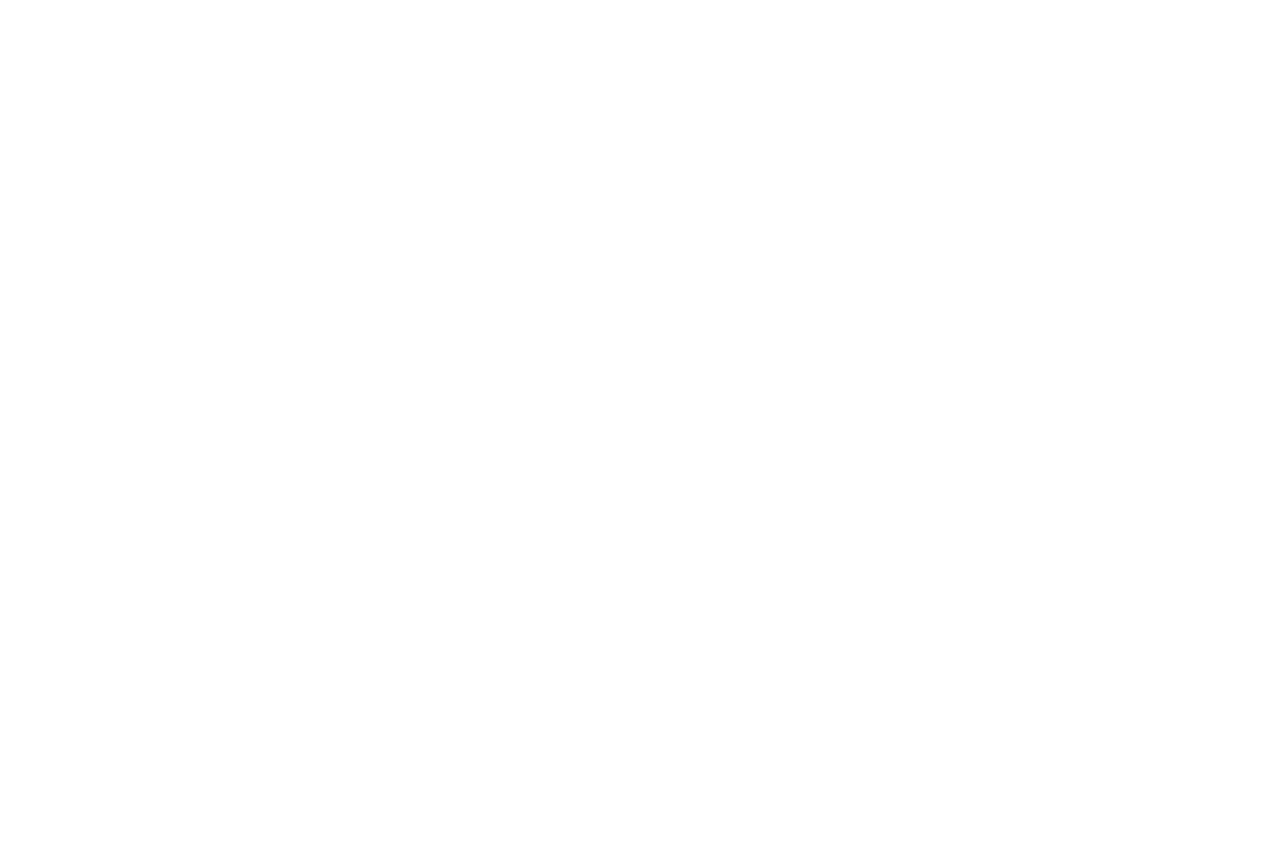
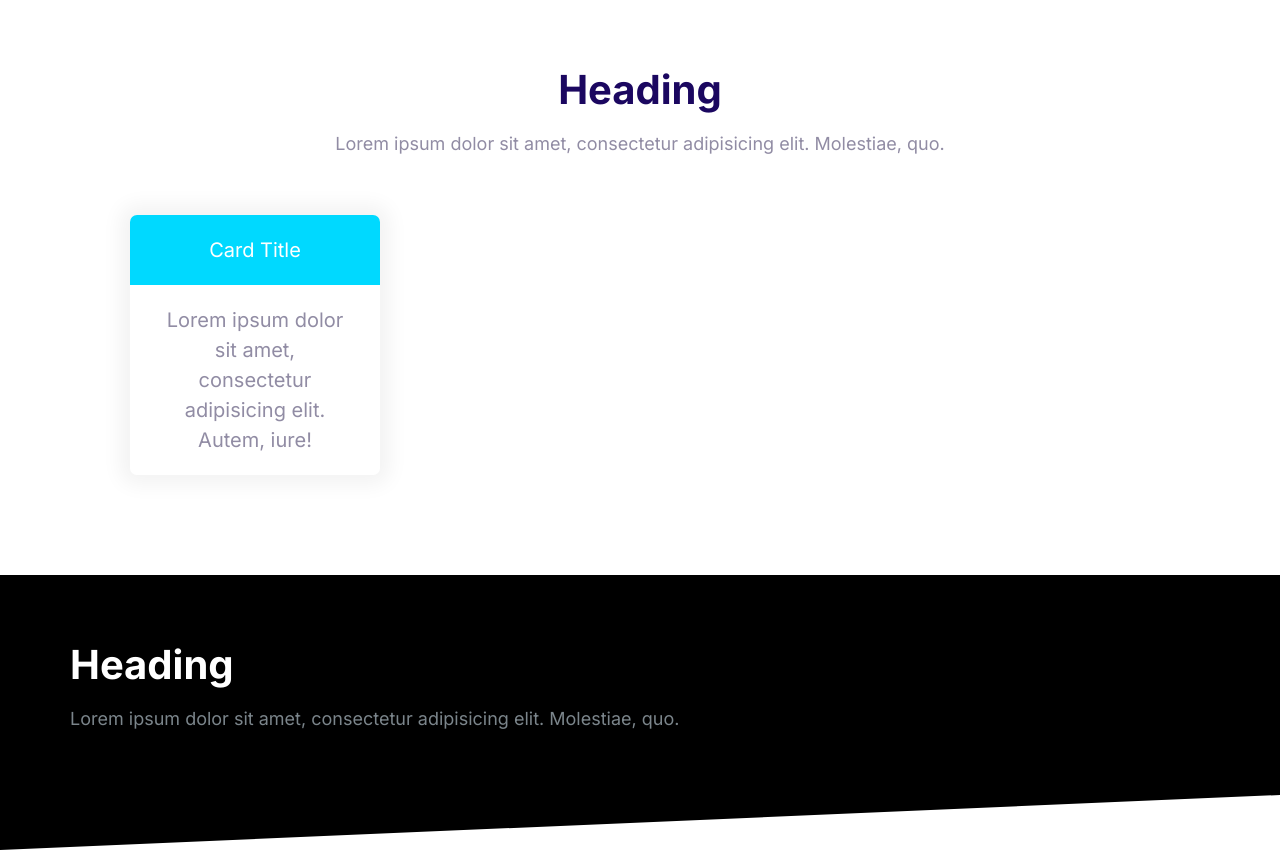
Before and after one commit to jkvithanage/Moshify, a plain HTML site: page index.html in a window 1280 px wide. Before the commit the page ends 800 px from the top, so only its background shows below. Drawn offline with Linux system fonts and the light colour scheme.

Commit message:
Build block components.

```diff
--- a/css/styles.css
+++ b/css/styles.css
@@ -596,3 +596,41 @@
   max-height: 100vh;
   opacity: 1;
 }
+
+/* Blocks */
+.block {
+  --padding-vertical: 6rem;
+  padding: var(--padding-vertical) 2rem;
+}
+
+.block__header {
+  text-align: center;
+}
+
+.block__heading {
+  margin-top: 0;
+}
+
+.block--dark {
+  background: black;
+  color: #7b858b;
+}
+
+.block--dark .block__heading {
+  color: white;
+}
+
+.block--skewed-right {
+  clip-path: polygon(0% 0%, 100% 0%, 100% 100%, 0% 80%);
+  padding-bottom: calc(var(--padding-vertical) + 4rem);
+}
+
+.block--skewed-left {
+  clip-path: polygon(0% 0%, 100% 0%, 100% 80%, 0% 100%);
+  padding-bottom: calc(var(--padding-vertical) + 4rem);
+}
+
+.container {
+  max-width: 1140px;
+  margin: 0 auto;
+}
--- a/index.html
+++ b/index.html
@@ -13,6 +13,36 @@
     />
     <link rel="stylesheet" href="./css/normalize.css" />
     <link rel="stylesheet" href="./css/styles.css" />
+    <!-- JS for collapsible component -->
+    <script defer src="/js/main.js"></script>
   </head>
-  <body></body>
+  <body>
+    <section class="block container">
+      <header class="block__header">
+        <h2 class="block__heading">Heading</h2>
+        <p>
+          Lorem ipsum dolor sit amet, consectetur adipisicing elit. Molestiae,
+          quo.
+        </p>
+        <div style="width: 30%; padding: 4rem">
+          <div class="card card--secondary">
+            <header class="card__header">Card Title</header>
+            <div class="card__body">
+              Lorem ipsum dolor sit amet, consectetur adipisicing elit. Autem,
+              iure!
+            </div>
+          </div>
+        </div>
+      </header>
+    </section>
+    <section class="block block--dark block--skewed-left">
+      <div class="container">
+        <h2 class="block__heading">Heading</h2>
+        <p>
+          Lorem ipsum dolor sit amet, consectetur adipisicing elit. Molestiae,
+          quo.
+        </p>
+      </div>
+    </section>
+  </body>
 </html>
```
Also changed, not shown: components/blocks.html (added, +25 -0 lines).
